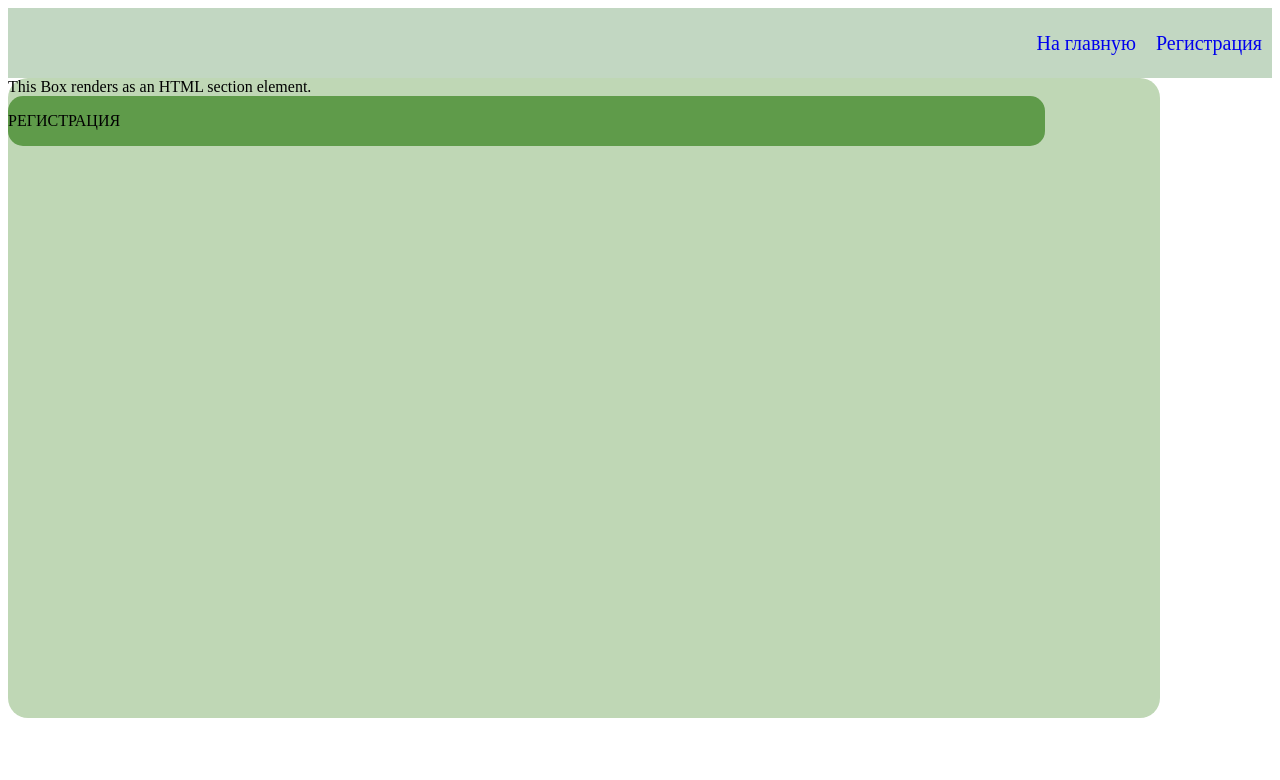
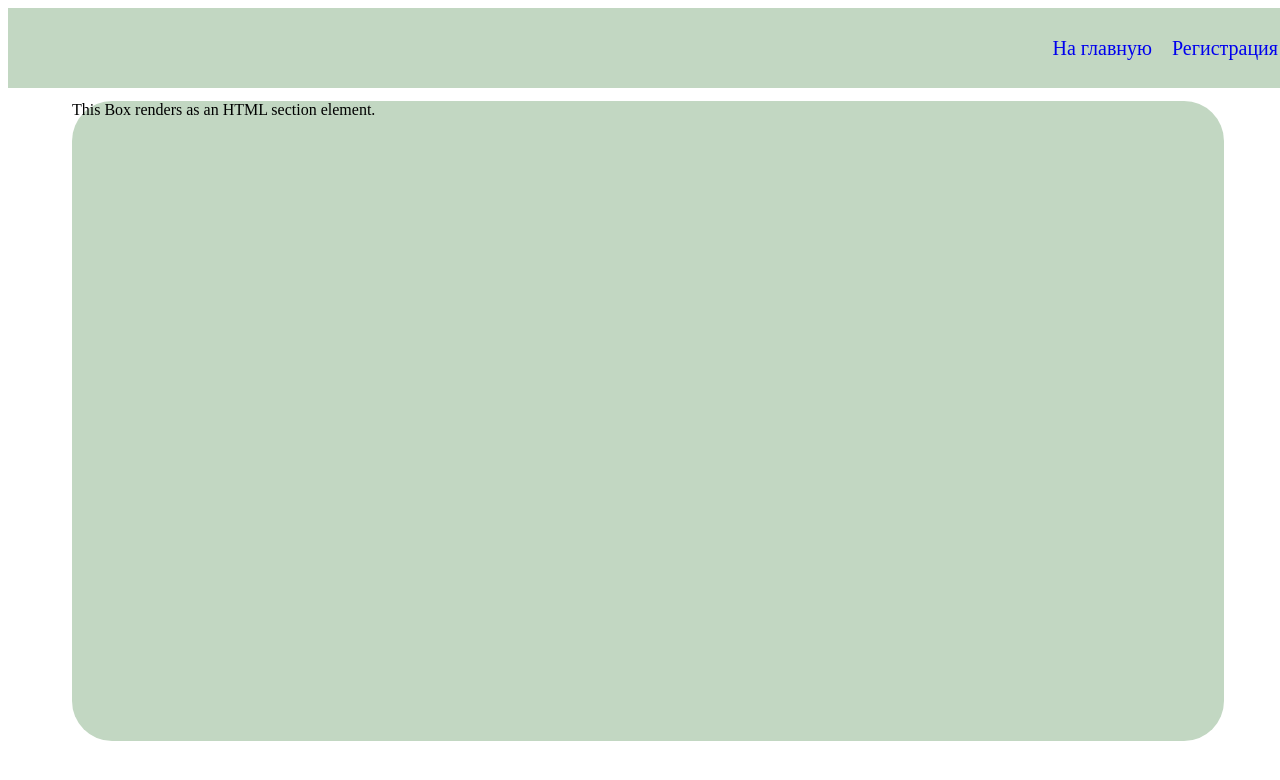
Before and after one commit to SMB-production/dish-balance-front, a React (Vite) app: page /registration in a window 1280 px wide. Shown: the top 780 px of the page. Built offline with nearby package versions, Linux system fonts and the light colour scheme.

Commit message:
add basic layout for registration page

```diff
--- a/src/pages/Registration/ui/RegistrationPage.tsx
+++ b/src/pages/Registration/ui/RegistrationPage.tsx
@@ -2,42 +2,28 @@ import Box from '@mui/material/Box';
 
 export const RegistrationPage = () => {
    return (
-      // <Box
-      // component='div'
-      // sx={{
-      //    backgroundColor: "red",
-      //    height:"100%",
-      //    width: "100%"
-      // }}
-      // >
-         <Box
-         component='div'
-         sx={{
-            marginTop: "%",
-            position: 'absolute',
-            height: '80%',
-            width: '90%',
-            borderRadius: '20px',
-            backgroundColor: '#bfd7b5',
-         }}
-      >
-         This Box renders as an HTML section element.
-         <Box
-            component='div'
-            sx={{
-               alignItems: "center",
-               backgroundColor: '#5f9b4a',
-               display: 'flex',
-               height:"50px",
-               width: "90%",
-               borderRadius: "15px"
-            }}
-         >
-            РЕГИСТРАЦИЯ
-         </Box>
+
+   <Box className='parent-box' component="section" sx={{
+      display: "flex",
+      width: "100vw",
+      height: "100vh",
+      flexDirection: "column",
+      alignItems: "center",
+   }}>
+      <Box component="section" sx={{
+         display: "flex",
+          position: 'absolute',
+
+         width: "90vw",
+         height: "80vh",
+
+         marginTop: "1%",
+         backgroundColor: "#c2d7c2",
+         borderRadius: "40px"
+       }}>
+      This Box renders as an HTML section element.
       </Box>
-      // </Box>
-
+    </Box>
 
    );
 }
--- a/src/widgets/Header/ui/Header.tsx
+++ b/src/widgets/Header/ui/Header.tsx
@@ -5,8 +5,8 @@ export const Header = () => {
       <header
          style={{
             backgroundColor: '#c2d7c2',
-            cursor: 'pointer',
-            height: '70px',
+            height: '10vh',
+            width: "100vw",
             display: 'flex',
             justifyContent: 'right',
             alignItems: 'center'
```
